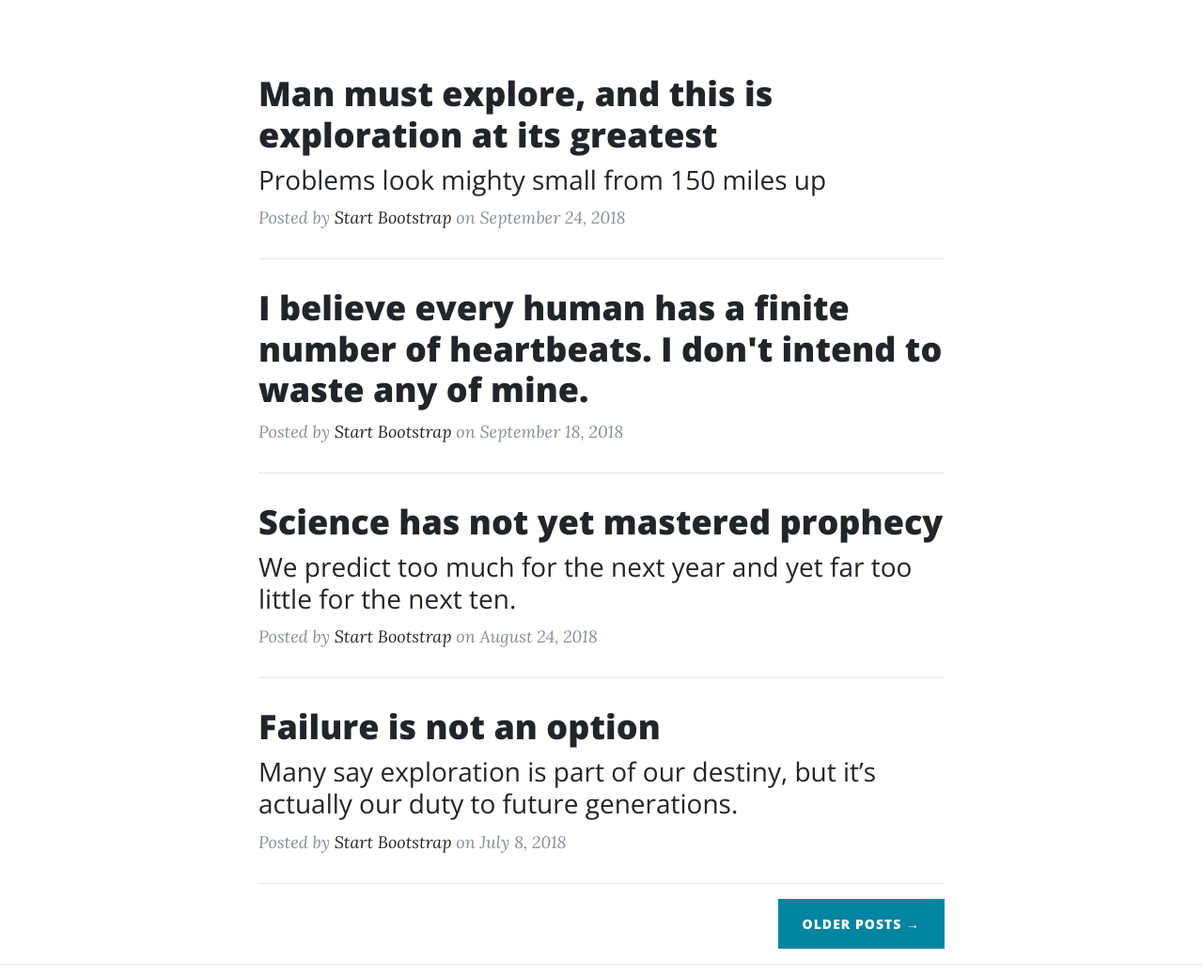
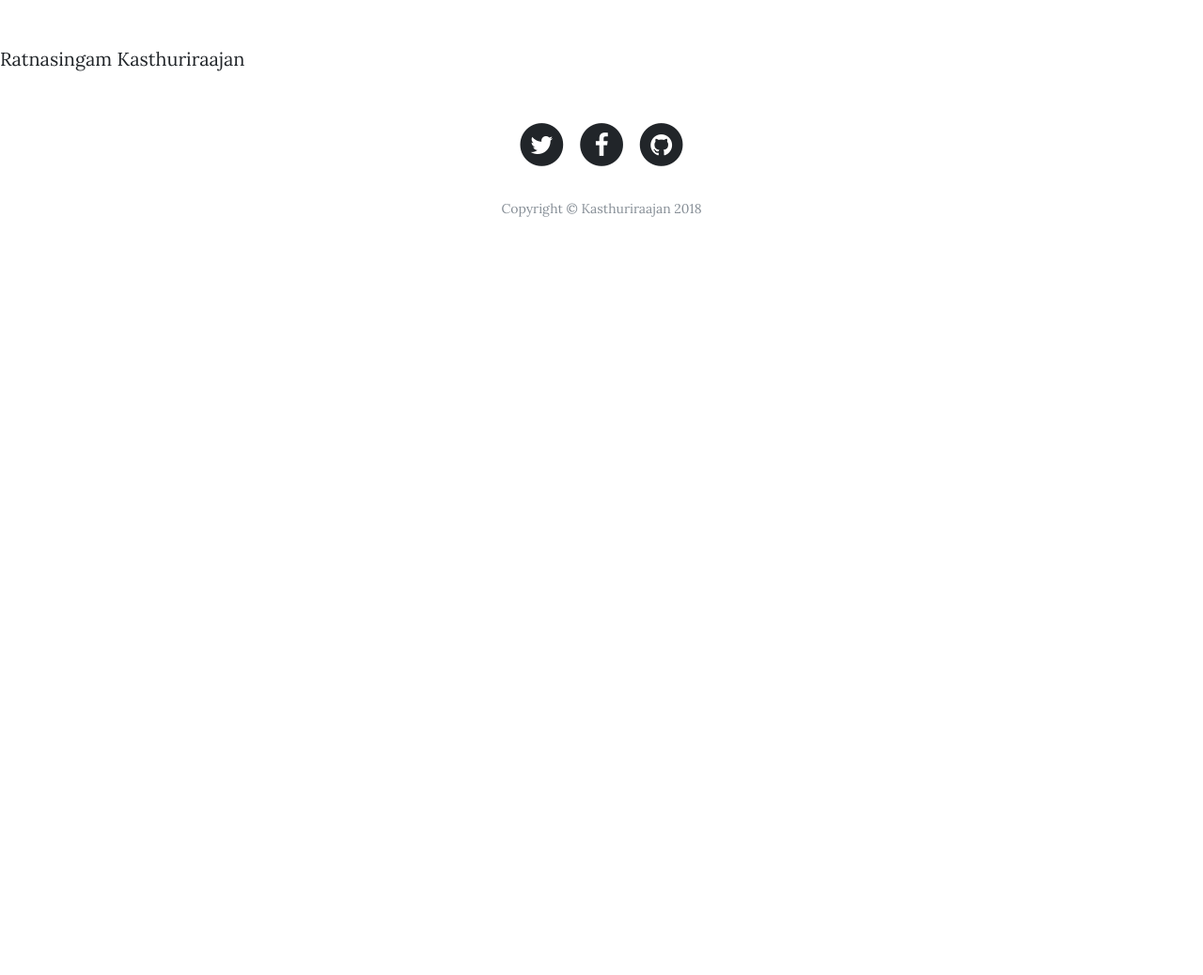
Before and after one commit to kasthuriraajan/kasthuriraajan.github.io, a website: page index.html in a window 1280 px wide. Shown: the part 534-1572 px from the top of the page at 94% size. After the commit the page ends 832 px from the top, so only its background shows below. Drawn offline with nearby package versions, Linux system fonts and the light colour scheme.

Commit message:
Update index.html

```diff
--- a/index.html
+++ b/index.html
@@ -65,71 +65,7 @@
     </header>
 
     <!-- Main Content -->
-    <div class="container">
-      <div class="row">
-        <div class="col-lg-8 col-md-10 mx-auto">
-          <div class="post-preview">
-            <a href="post.html">
-              <h2 class="post-title">
-                Man must explore, and this is exploration at its greatest
-              </h2>
-              <h3 class="post-subtitle">
-                Problems look mighty small from 150 miles up
-              </h3>
-            </a>
-            <p class="post-meta">Posted by
-              <a href="#">Start Bootstrap</a>
-              on September 24, 2018</p>
-          </div>
-          <hr>
-          <div class="post-preview">
-            <a href="post.html">
-              <h2 class="post-title">
-                I believe every human has a finite number of heartbeats. I don't intend to waste any of mine.
-              </h2>
-            </a>
-            <p class="post-meta">Posted by
-              <a href="#">Start Bootstrap</a>
-              on September 18, 2018</p>
-          </div>
-          <hr>
-          <div class="post-preview">
-            <a href="post.html">
-              <h2 class="post-title">
-                Science has not yet mastered prophecy
-              </h2>
-              <h3 class="post-subtitle">
-                We predict too much for the next year and yet far too little for the next ten.
-              </h3>
-            </a>
-            <p class="post-meta">Posted by
-              <a href="#">Start Bootstrap</a>
-              on August 24, 2018</p>
-          </div>
-          <hr>
-          <div class="post-preview">
-            <a href="post.html">
-              <h2 class="post-title">
-                Failure is not an option
-              </h2>
-              <h3 class="post-subtitle">
-                Many say exploration is part of our destiny, but it’s actually our duty to future generations.
-              </h3>
-            </a>
-            <p class="post-meta">Posted by
-              <a href="#">Start Bootstrap</a>
-              on July 8, 2018</p>
-          </div>
-          <hr>
-          <!-- Pager -->
-          <div class="clearfix">
-            <a class="btn btn-primary float-right" href="#">Older Posts &rarr;</a>
-          </div>
-        </div>
-      </div>
-    </div>
-
-    <hr>
+   <div class="LI-profile-badge"  data-version="v1" data-size="medium" data-locale="en_US" data-type="vertical" data-theme="dark" data-vanity="ratnasingam-kasthuriraajan-2a6892121"><a class="LI-simple-link" href='https://lk.linkedin.com/in/ratnasingam-kasthuriraajan-2a6892121?trk=profile-badge'>Ratnasingam Kasthuriraajan</a></div>
 
     <!-- Footer -->
     <footer>
@@ -174,6 +110,7 @@
 
     <!-- Custom scripts for this template -->
     <script src="js/clean-blog.min.js"></script>
+    <script type="text/javascript" src="https://platform.linkedin.com/badges/js/profile.js" async defer></script>
 
   </body>
 
```
